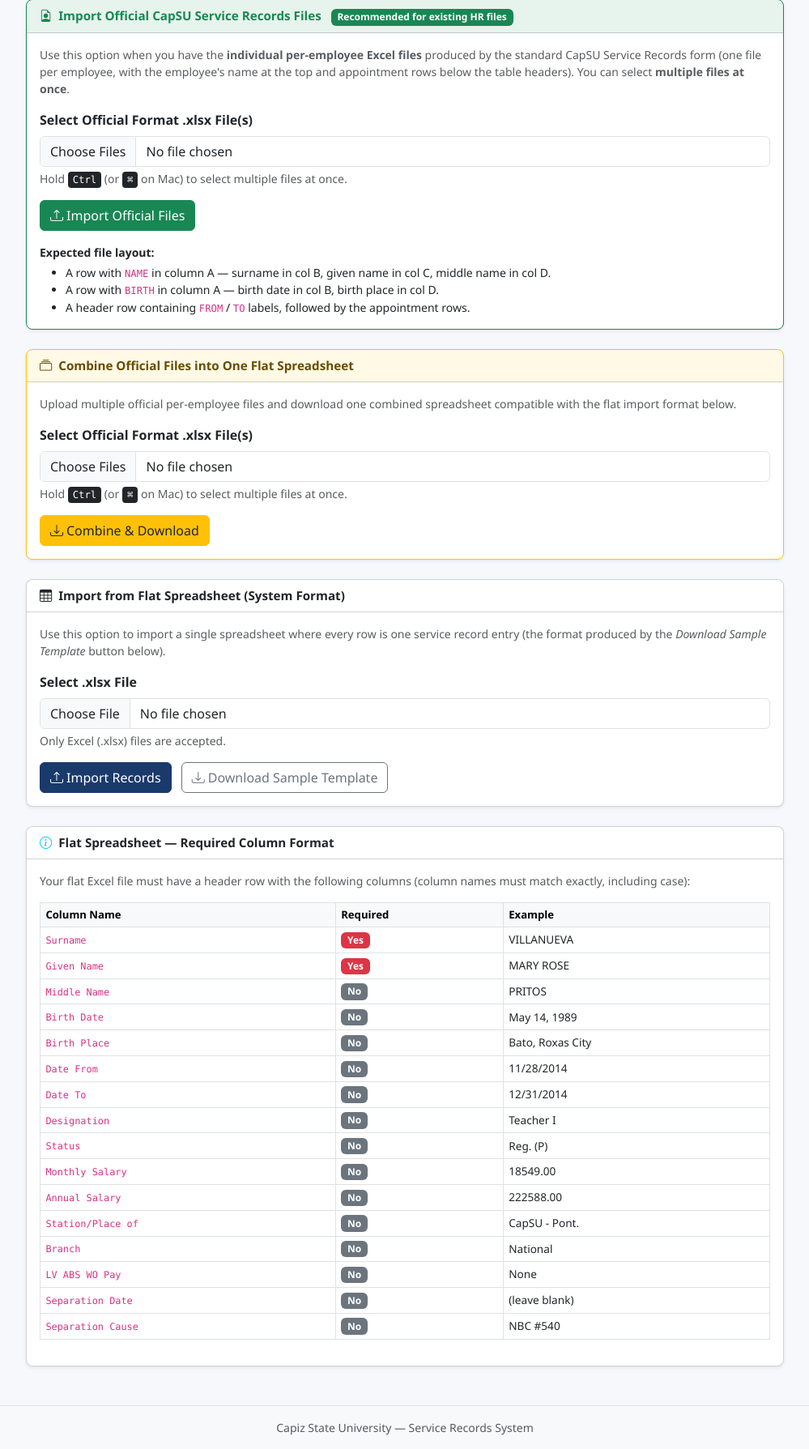
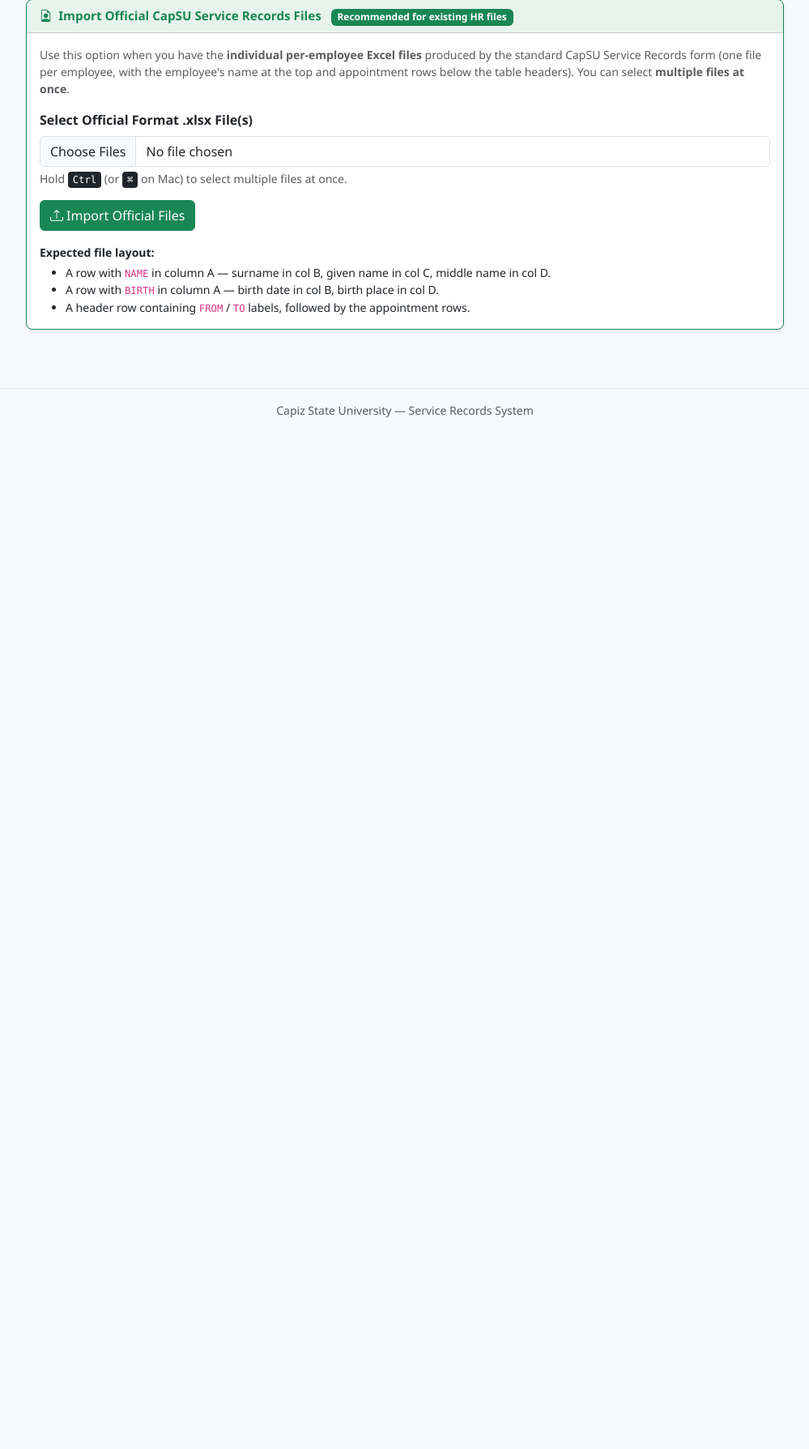
Before and after one commit to rbpelegrinojr/CapSUServiceRecords, a Flask app: page /import in a window 1280 px wide. Shown: the part 127-1916 px from the top of the page at 81% size, without its empty margins (140-1139 px from the left). After the commit the page ends 643 px from the top, so only its background shows below. Run offline with Flask 3, Linux system fonts and the light colour scheme.

Commit message:
Update import.html

```diff
--- a/templates/import_export/import.html
+++ b/templates/import_export/import.html
@@ -46,7 +46,7 @@
         </div>
 
         <!-- ── Combine official files into one flat file ── -->
-        <div class="card shadow-sm mb-4 border-warning">
+        <div class="card shadow-sm mb-4 border-warning" style="display: none;">
             <div class="card-header bg-warning bg-opacity-10 fw-semibold text-warning-emphasis">
                 <i class="bi bi-collection me-2"></i>Combine Official Files into One Flat Spreadsheet
             </div>
@@ -73,7 +73,7 @@
         </div>
 
         <!-- ── Flat tabular format ── -->
-        <div class="card shadow-sm mb-4">
+        <div class="card shadow-sm mb-4" style="display: none;">
             <div class="card-header bg-white fw-semibold">
                 <i class="bi bi-table me-2"></i>Import from Flat Spreadsheet (System Format)
             </div>
@@ -100,7 +100,7 @@
         </div>
 
         <!-- ── Column reference ── -->
-        <div class="card shadow-sm">
+        <div class="card shadow-sm" style="display: none;">
             <div class="card-header bg-white fw-semibold">
                 <i class="bi bi-info-circle me-2 text-info"></i>Flat Spreadsheet — Required Column Format
             </div>
```
